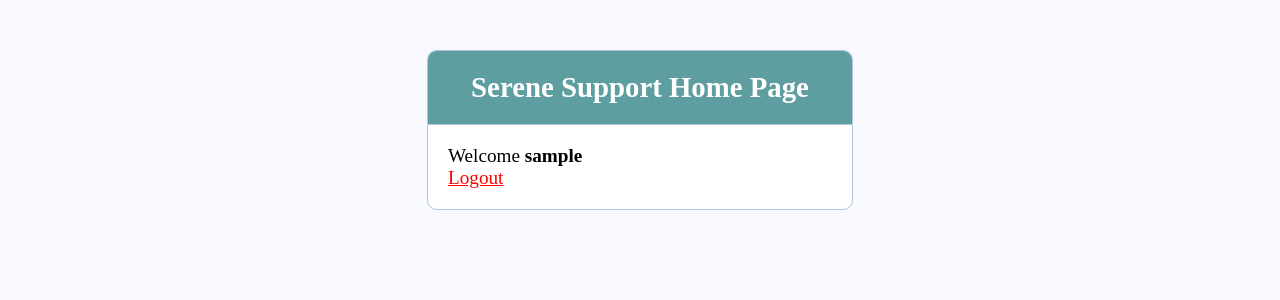
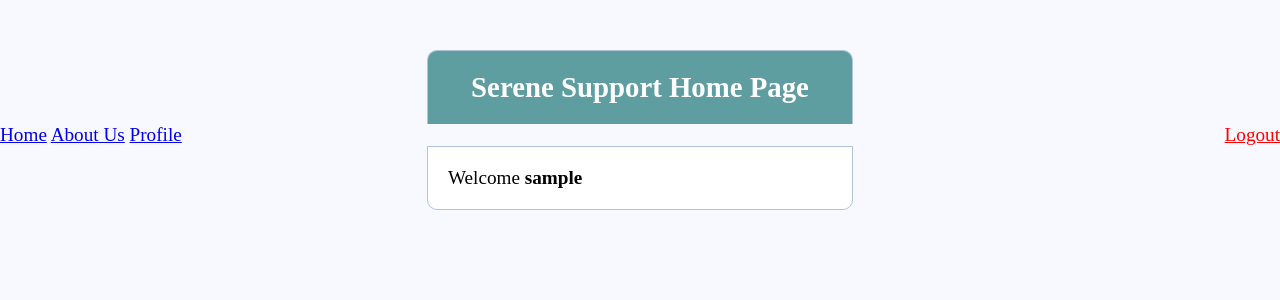
Before and after one commit to AA01106/Security-KH6005CEM, a PHP site: page / in a window 1280 px wide. Shown: the top 300 px of the page. Run offline with PHP 8.4, Linux system fonts and the light colour scheme; the visitor is signed in with stand-in values (Sample User, id 1).

Commit message:
index.php

```diff
--- a/index.php
+++ b/index.php
@@ -22,10 +22,18 @@
 <div class="header">
     <h2>Serene Support Home Page</h2>
 </div>
+
+<div class="navbar">
+    <a href="index.php">Home</a>
+    <a href="aboutus.php">About Us</a>
+    <a href="profile.php">Profile</a>
+    <a href="index.php?logout='1'" style="float:right; color: red;">Logout</a>
+</div>
+
 <div class="content">
     <!-- notification message -->
     <?php if (isset($_SESSION['success'])) : ?>
-      <div class="error success" >
+        <div class="error success">
             <h3>
                 <?php
                 echo $_SESSION['success'];
@@ -38,7 +46,6 @@
     <!-- logged in user information -->
     <?php  if (isset($_SESSION['username'])) : ?>
         <p>Welcome <strong><?php echo $_SESSION['username']; ?></strong></p>
-    	<p> <a href="index.php?logout='1'" style="color: red;">Logout</a> </p>
     <?php endif ?>
 </div>
 
```
Lines whose indentation alone changed are shown as unchanged.
